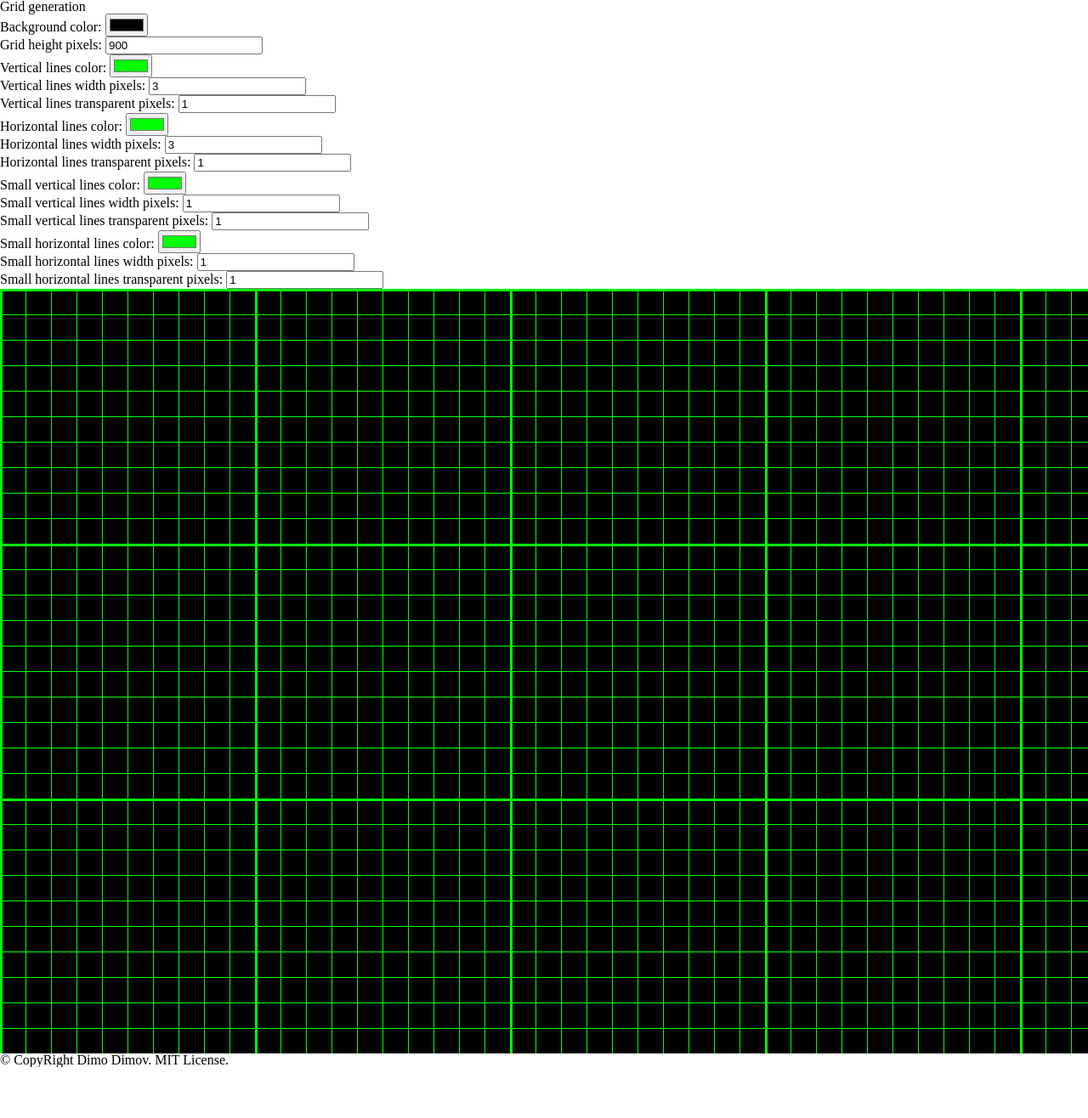
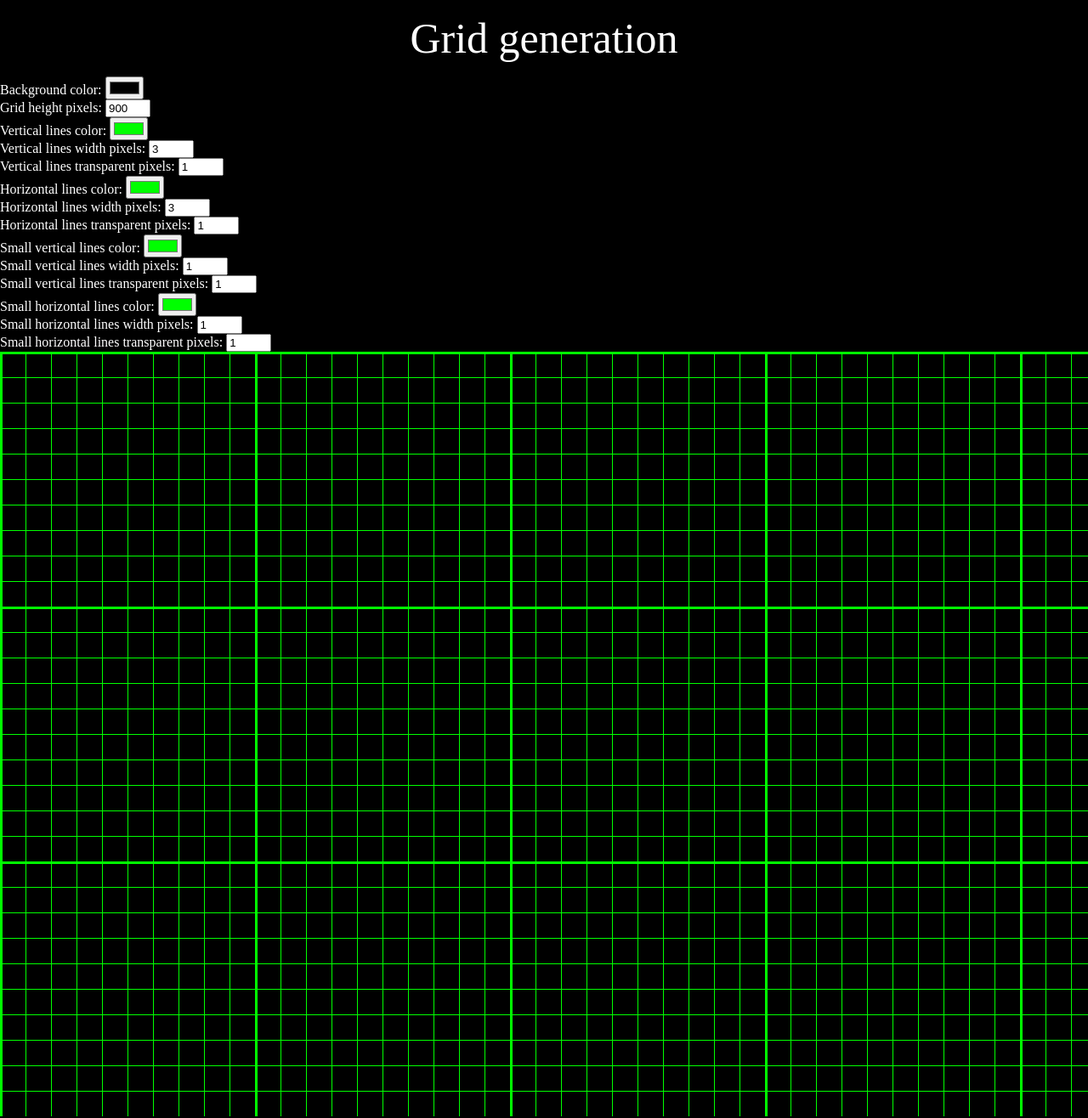
Before and after one commit to DimovDimo/grid-generation, a plain HTML site: page app/index.html in a window 1280 px wide. Shown: the top 1316 px of the page at 85% size. Before the commit the page ends 1256 px from the top, so only its background shows below. Drawn offline with Linux system fonts and the light colour scheme.

Commit message:
added css/styles.css for body, h1, input & footer

```diff
--- a/app/resources/css/styles.css
+++ b/app/resources/css/styles.css
@@ -1,3 +1,23 @@
+body{
+    background-color: black;
+    color: white;
+}
+
+h1{
+    text-align: center;
+    font-size: 50px;
+    margin: 20px;
+}
+
+input{
+    width: 45px;
+}
+
 #grid{
     width: 100%;
 }
+
+footer{
+    text-align: center;
+    margin: 10px;
+}
```
